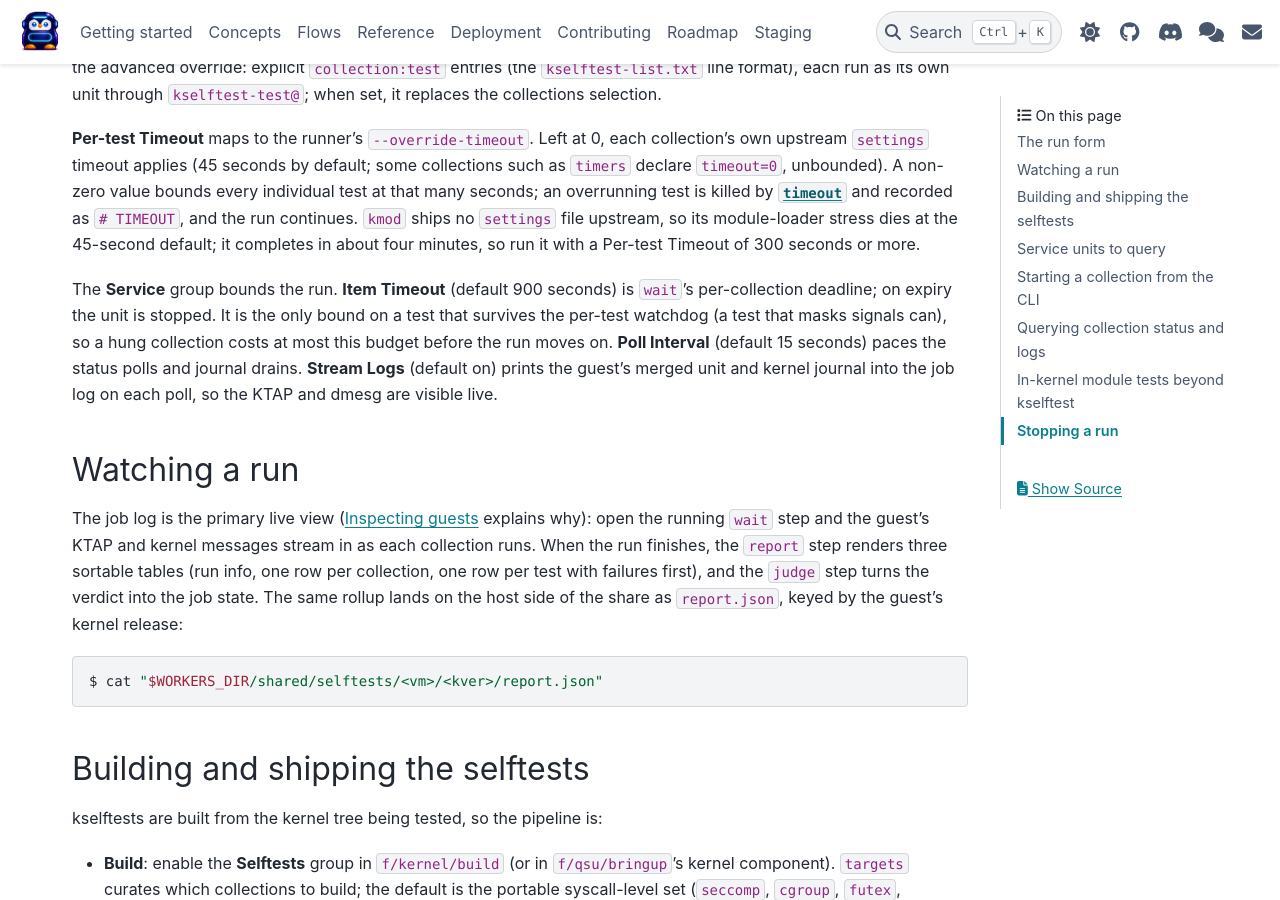
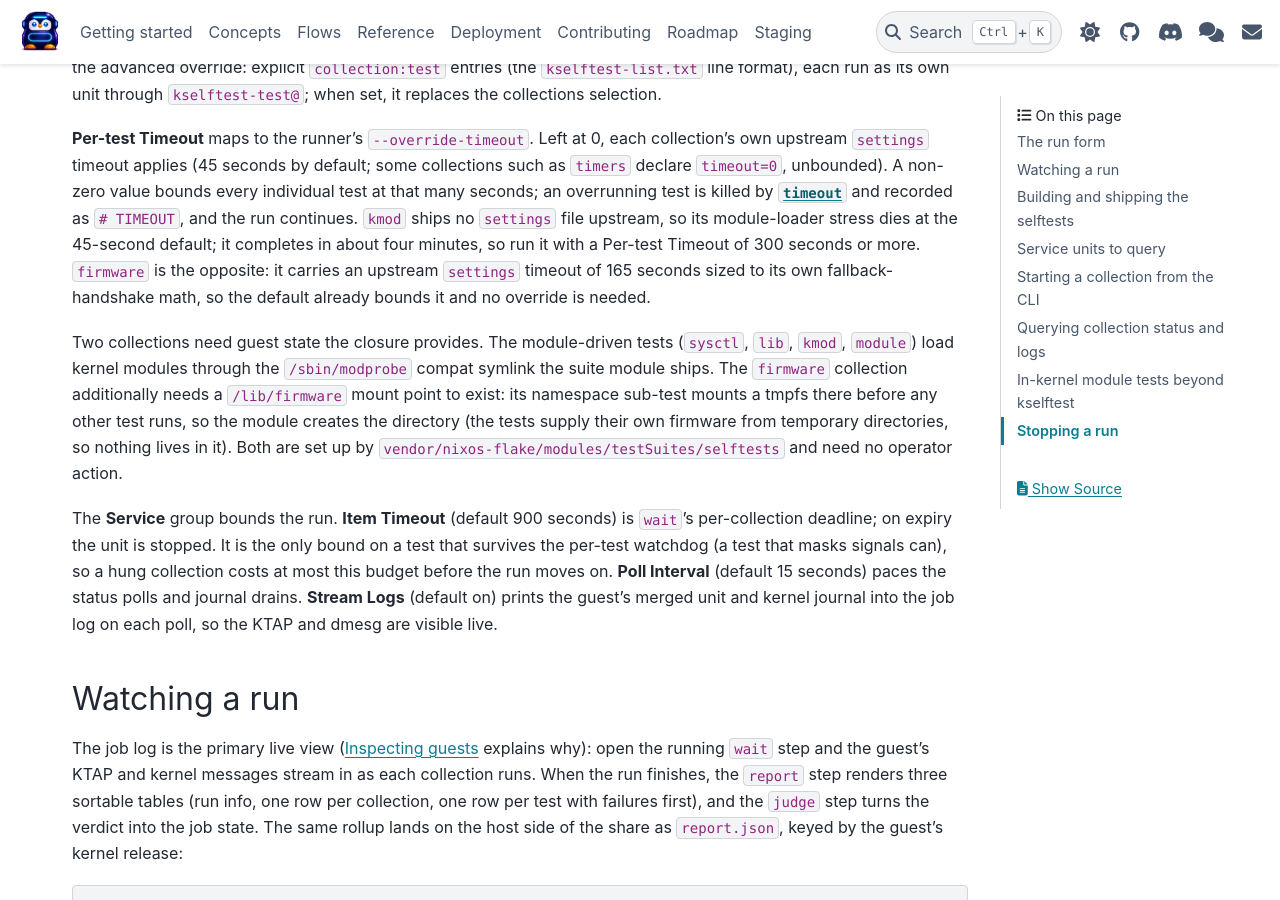
Before and after one commit to dagomez137/kdevops-ng, a Sphinx documentation site: the page built from docs/flows/selftests.rst, in a window 1280 px wide and 900 px high, scrolled down 1410 px. Built offline with Sphinx 7.4.7 and the PyData theme 0.15.4, drawn with Linux system fonts in a browser that asks for light colours.

Commit message:
docs: note the firmware collection's guest needs
Record on the selftests flow page that firmware carries an upstream
165-second settings timeout (so, unlike kmod, it needs no Per-test
Timeout override) and that it needs a /lib/firmware mount point, which
the suite module creates, alongside the /sbin/modprobe symlink the
module-driven collections use. Both are automatic; no operator action.

Generated-by: Claude AI
Signed-off-by: Daniel Gomez <da.gomez@kernel.org>

```diff
--- a/docs/flows/selftests.rst
+++ b/docs/flows/selftests.rst
@@ -90,7 +90,19 @@ seconds; an overrunning test is killed by :cmd:`timeout` and recorded as
 ``# TIMEOUT``, and the run continues. ``kmod`` ships no ``settings`` file
 upstream, so its module-loader stress dies at the 45-second default; it
 completes in about four minutes, so run it with a Per-test Timeout of 300
-seconds or more.
+seconds or more. ``firmware`` is the opposite: it carries an upstream
+``settings`` timeout of 165 seconds sized to its own fallback-handshake
+math, so the default already bounds it and no override is needed.
+
+Two collections need guest state the closure provides. The module-driven
+tests (``sysctl``, ``lib``, ``kmod``, ``module``) load kernel modules
+through the ``/sbin/modprobe`` compat symlink the suite module ships. The
+``firmware`` collection additionally needs a ``/lib/firmware`` mount
+point to exist: its namespace sub-test mounts a tmpfs there before any
+other test runs, so the module creates the directory (the tests supply
+their own firmware from temporary directories, so nothing lives in it).
+Both are set up by :src:`vendor/nixos-flake/modules/testSuites/selftests`
+and need no operator action.
 
 The **Service** group bounds the run. **Item Timeout** (default 900
 seconds) is ``wait``'s per-collection deadline; on expiry the unit is
```
